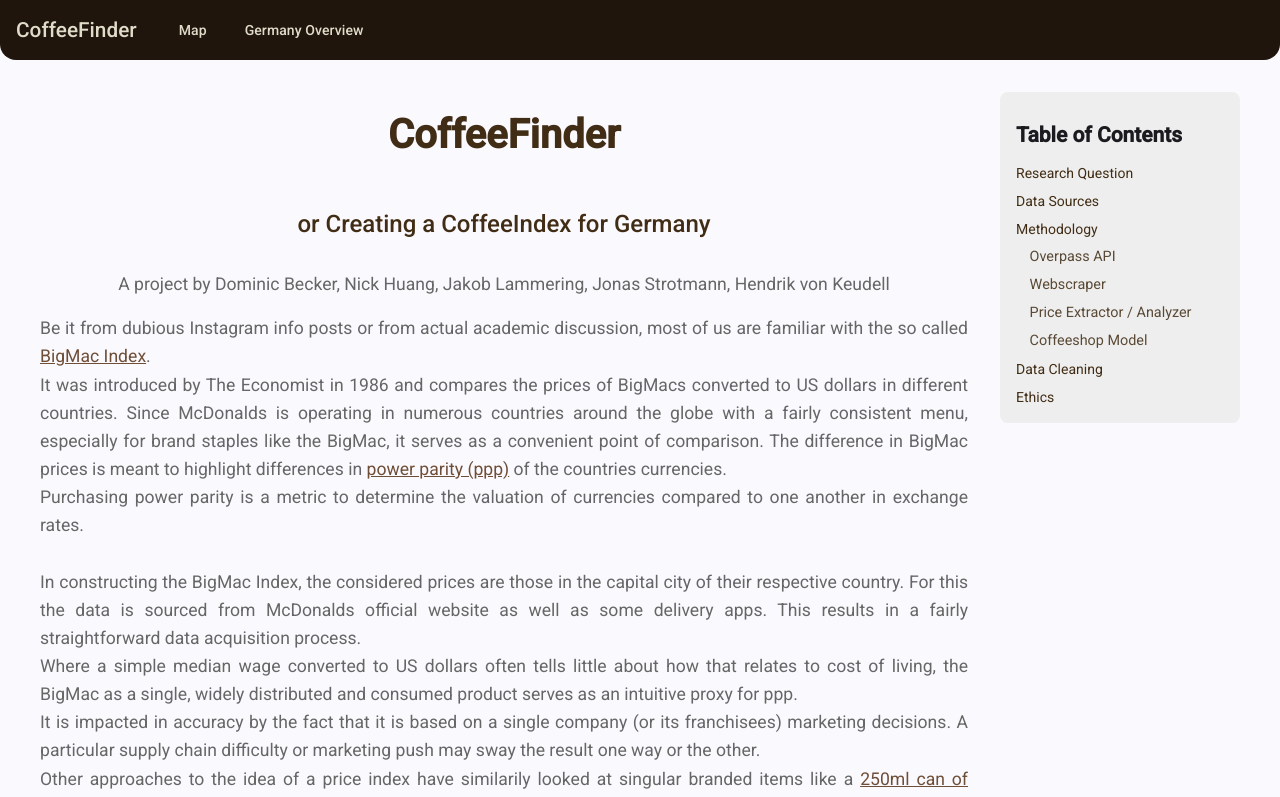
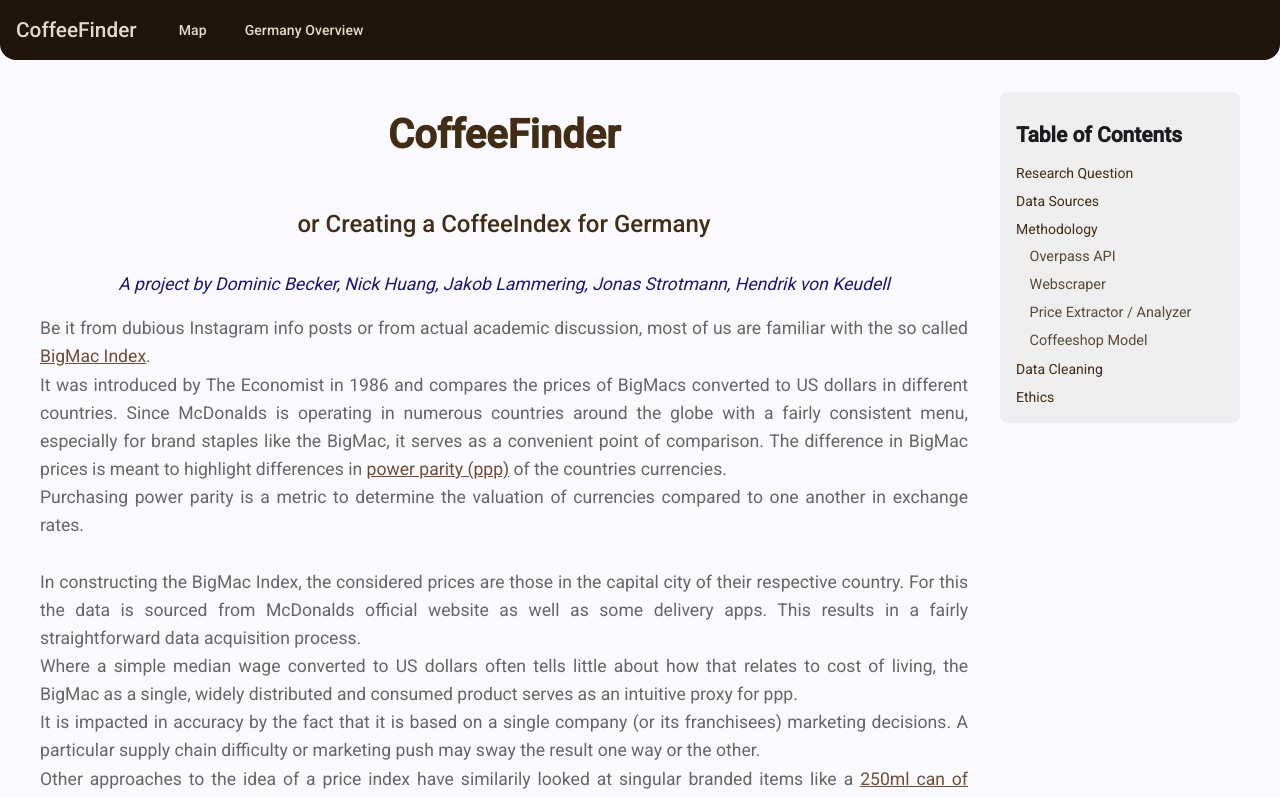
Before and after one commit to dobe-1/CoffeeFinder, an Angular app in the folder frontend/: page /home in a window 1280 px wide. Shown: the top 797 px of the page. Built offline with nearby package versions, Linux system fonts and the light colour scheme.

Commit message:
fix: name color

```diff
--- a/frontend/src/app/home/home.html
+++ b/frontend/src/app/home/home.html
@@ -2,9 +2,9 @@
     <section class="home">
         <h1>CoffeeFinder</h1>
         <h2 style="text-align: center; width: 100%; align-self: center;">or Creating a CoffeeIndex for Germany</h2>
-        <p style="text-align: center; width: 100%; align-self: center;">
+        <p style="text-align: center; width: 100%; align-self: center; color: midnightblue; font-style: italic;">
         A project by Dominic Becker, Nick Huang, Jakob Lammering, Jonas Strotmann, Hendrik von Keudell
-        </p>
+    </p>
         <p>
             Be it from dubious Instagram info posts or from actual academic discussion, most of us are familiar with the so called <a href="https://www.economist.com/interactive/big-mac-index"> BigMac Index</a>.<br>
             It was introduced by The Economist in 1986 and compares the prices of BigMacs converted to US dollars in different countries. Since McDonalds is operating in numerous countries around the globe with a fairly consistent menu, especially for brand staples like the BigMac, it serves as a convenient point of comparison. The difference in BigMac prices is meant to highlight differences in <a href="https://www.imf.org/en/publications/fandd/issues/series/back-to-basics/purchasing-power-parity-ppp">power parity (ppp)</a> of the countries currencies.<br>
```
